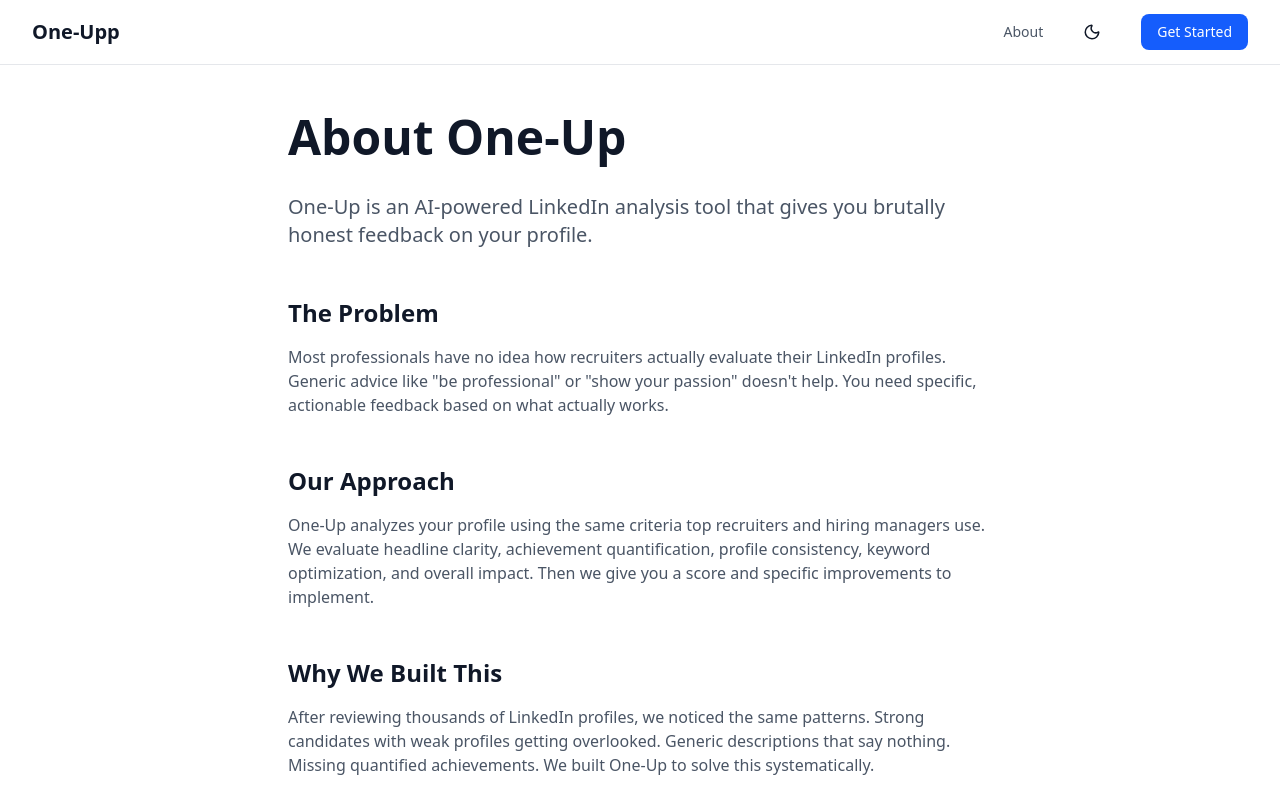
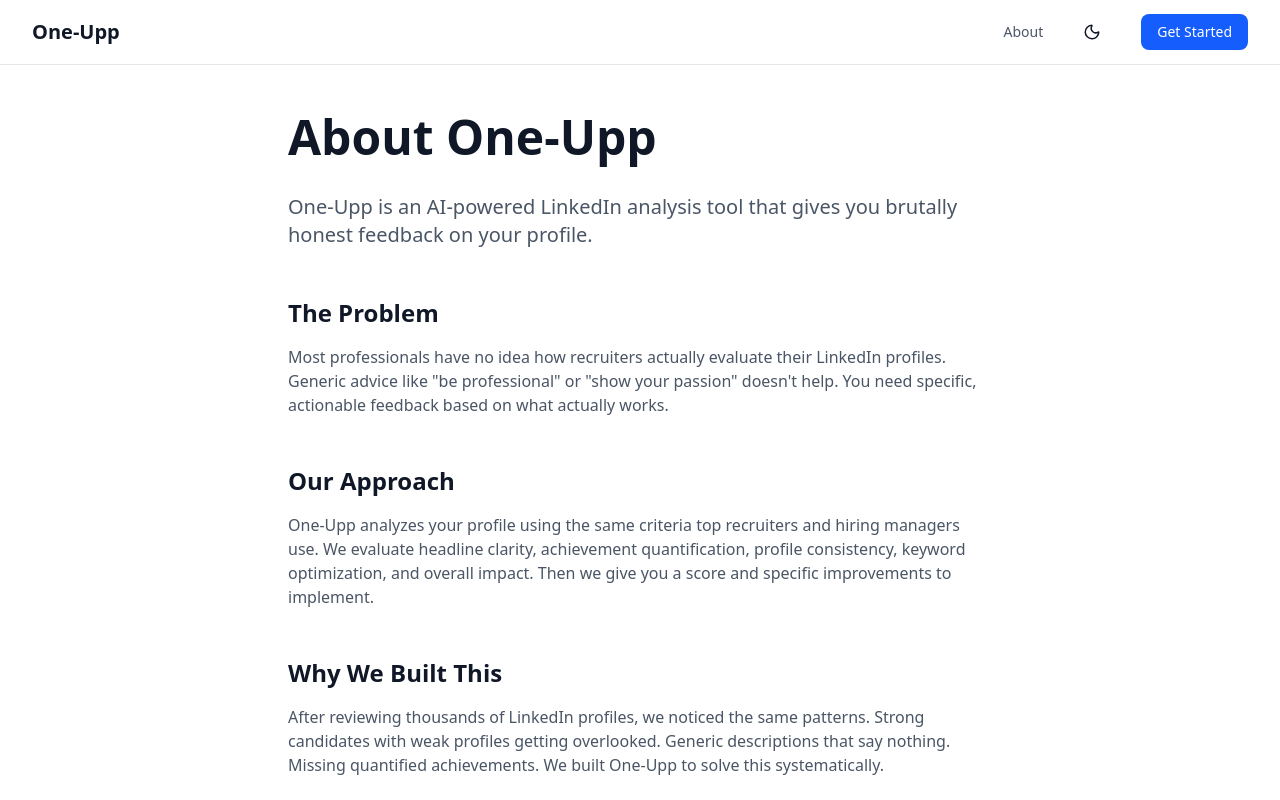
Before and after one commit to mr-rishuraj/one-up-frontend, a Next.js app: page /about in a window 1280 px wide. Shown: the top 800 px of the page. Built offline with nearby package versions, Linux system fonts and the light colour scheme.

Commit message:
again up to upp

```diff
--- a/app/about/page.js
+++ b/app/about/page.js
@@ -11,11 +11,11 @@
           initial={{ opacity: 0, y: 20 }}
           animate={{ opacity: 1, y: 0 }}
         >
-          <h1 className="text-4xl sm:text-5xl font-bold mb-8">About One-Up</h1>
+          <h1 className="text-4xl sm:text-5xl font-bold mb-8">About One-Upp</h1>
 
           <div className="prose prose-lg dark:prose-invert max-w-none">
             <p className="text-xl text-gray-600 dark:text-gray-400 mb-8">
-              One-Up is an AI-powered LinkedIn analysis tool that gives you brutally honest
+              One-Upp is an AI-powered LinkedIn analysis tool that gives you brutally honest
               feedback on your profile.
             </p>
 
@@ -28,7 +28,7 @@
 
             <h2 className="text-2xl font-bold mt-12 mb-4">Our Approach</h2>
             <p className="text-gray-600 dark:text-gray-400 mb-6">
-              One-Up analyzes your profile using the same criteria top recruiters and hiring
+              One-Upp analyzes your profile using the same criteria top recruiters and hiring
               managers use. We evaluate headline clarity, achievement quantification, profile
               consistency, keyword optimization, and overall impact. Then we give you a score and
               specific improvements to implement.
@@ -38,7 +38,7 @@
             <p className="text-gray-600 dark:text-gray-400 mb-6">
               After reviewing thousands of LinkedIn profiles, we noticed the same patterns. Strong
               candidates with weak profiles getting overlooked. Generic descriptions that say
-              nothing. Missing quantified achievements. We built One-Up to solve this
+              nothing. Missing quantified achievements. We built One-Upp to solve this
               systematically.
             </p>
 
```
